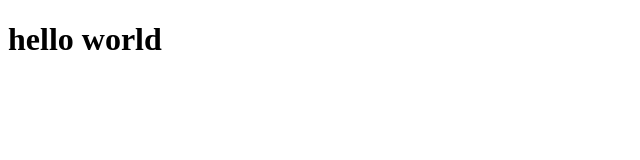
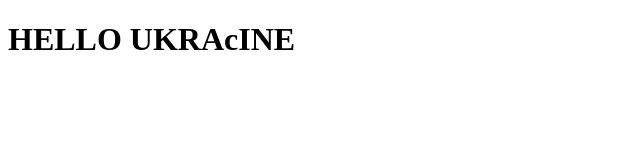
Before and after one commit to SoaringClose/Project-MAA, a plain HTML site: page index.html in a window 1280 px wide. Shown: the whole page, without its empty margins (0-640 px from the left). Drawn offline with Linux system fonts and the light colour scheme.

Commit message:
Update index.html

```diff
--- a/index.html
+++ b/index.html
@@ -7,6 +7,8 @@
     <title>Document</title>
 </head>
 <body>
-    <h1>hello world</h1>
+<h1>HELLO UKRAcINE</h1>
+
+
 </body>
 </html>
```
